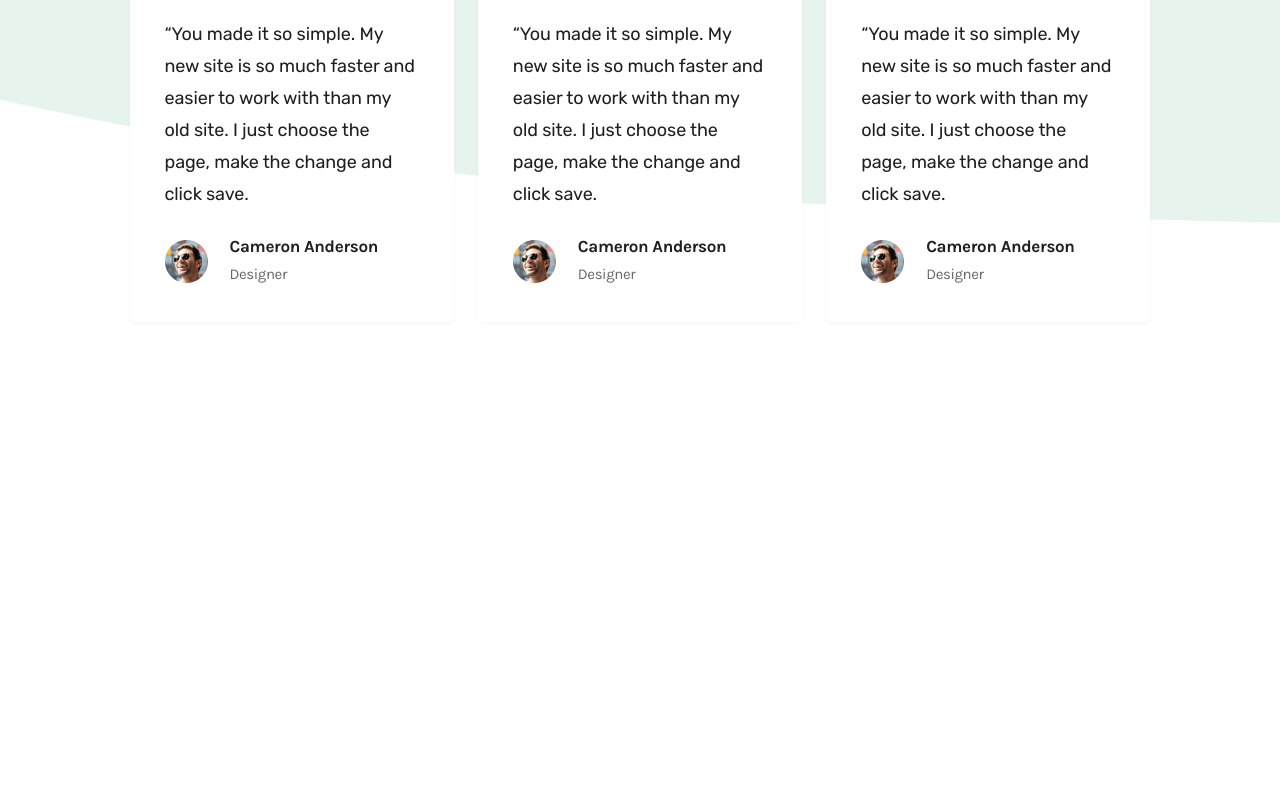
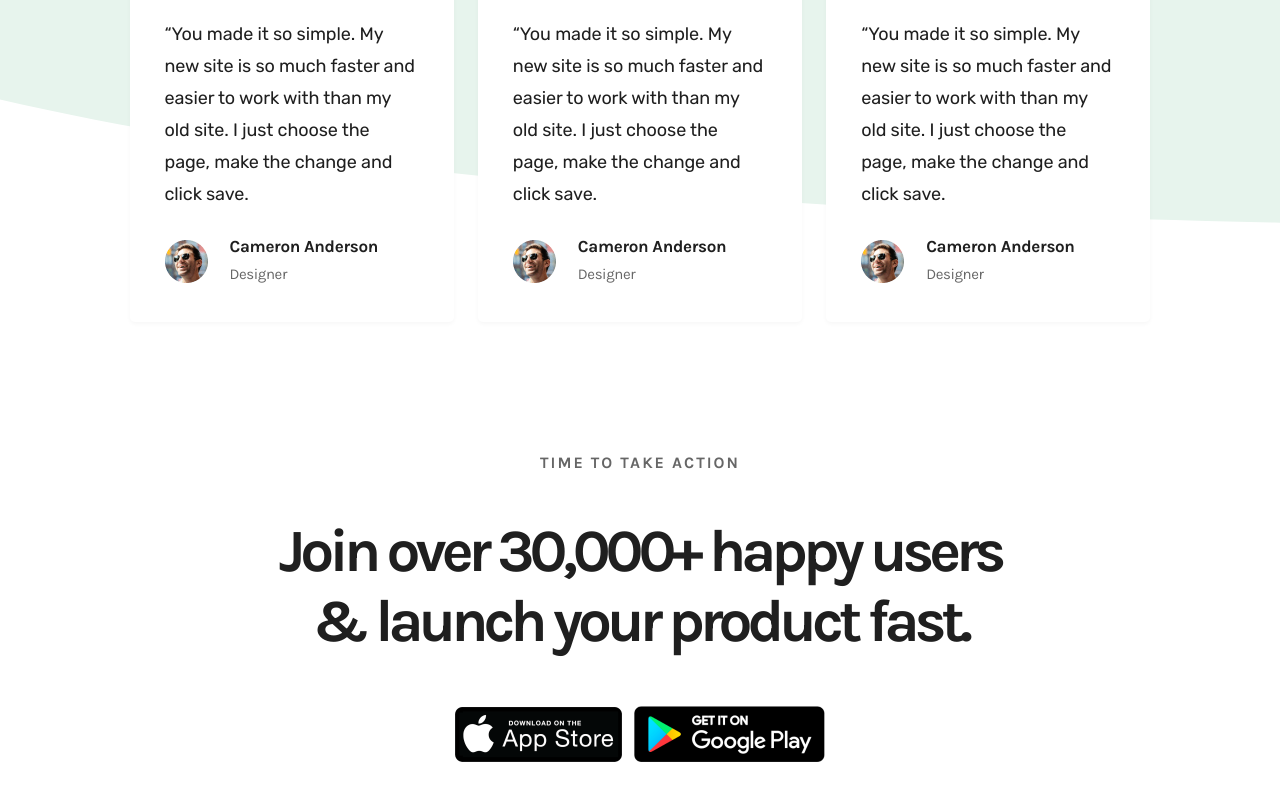
Before and after one commit to OziOcb/Veriffica-landing-page, a Vue app: page / in a window 1280 px wide. Shown: the part 2538-3338 px from the top of the page. Before the commit the page ends 2990 px from the top, so only its background shows below. Built offline with nearby package versions, Linux system fonts and the light colour scheme.

Commit message:
Create TheCtaSection.vue

```diff
--- a/src/App.vue
+++ b/src/App.vue
@@ -5,6 +5,7 @@ import TheHeader from "./components/TheHeader.vue";
 import TheHero from "./components/TheHero.vue";
 import ContentSection from "./components/ContentSection.vue";
 import TheTestimonial from "./components/TheTestimonial.vue";
+import TheCtaSection from "./components/TheCtaSection.vue";
 </script>
 
 <template>
@@ -67,6 +68,7 @@ import TheTestimonial from "./components/TheTestimonial.vue";
   </ContentSection>
 
   <TheTestimonial />
+  <TheCtaSection />
 </template>
 
 <style>
--- /dev/null
+++ b/src/components/TheCtaSection.vue
@@ -0,0 +1,35 @@
+<template>
+  <div
+    class="cta-area-l-13"
+    data-aos="fade-left"
+    data-aos-duration="800"
+    data-aos-once="true"
+  >
+    <div class="container">
+      <div class="row justify-content-center">
+        <div class="col-xl-12">
+          <div class="row justify-content-center">
+            <div class="col-xxl-7 col-xl-8 text-center">
+              <div class="content">
+                <span class="tagline">Time to take action</span>
+
+                <h2>
+                  Join over 30,000+ happy users & launch your product fast.
+                </h2>
+
+                <div class="apps-btn">
+                  <a href="#" class="app-store">
+                    <img src="src/assets/image/l3/app-store.png" alt="" />
+                  </a>
+                  <a href="#" class="app-store">
+                    <img src="src/assets/image/l3/google-play.png" alt="" />
+                  </a>
+                </div>
+              </div>
+            </div>
+          </div>
+        </div>
+      </div>
+    </div>
+  </div>
+</template>
```
